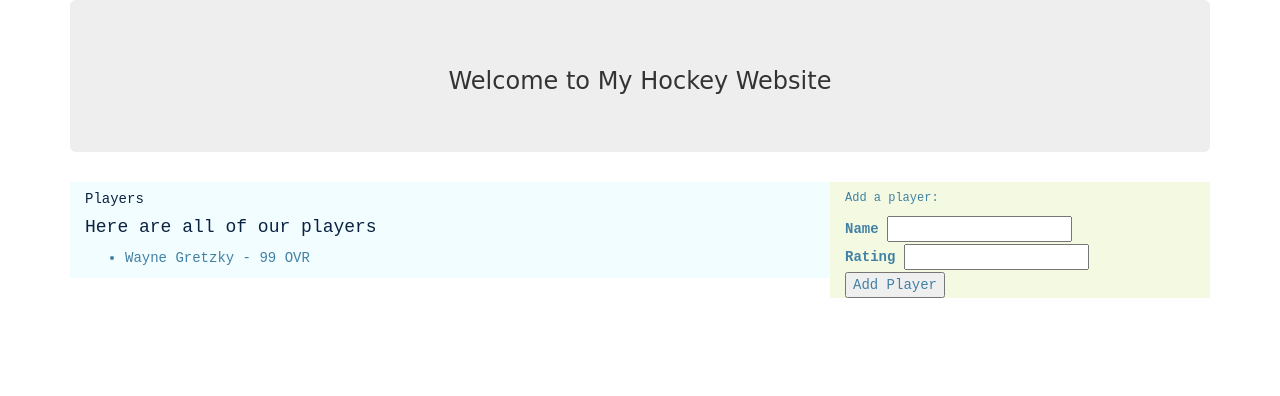
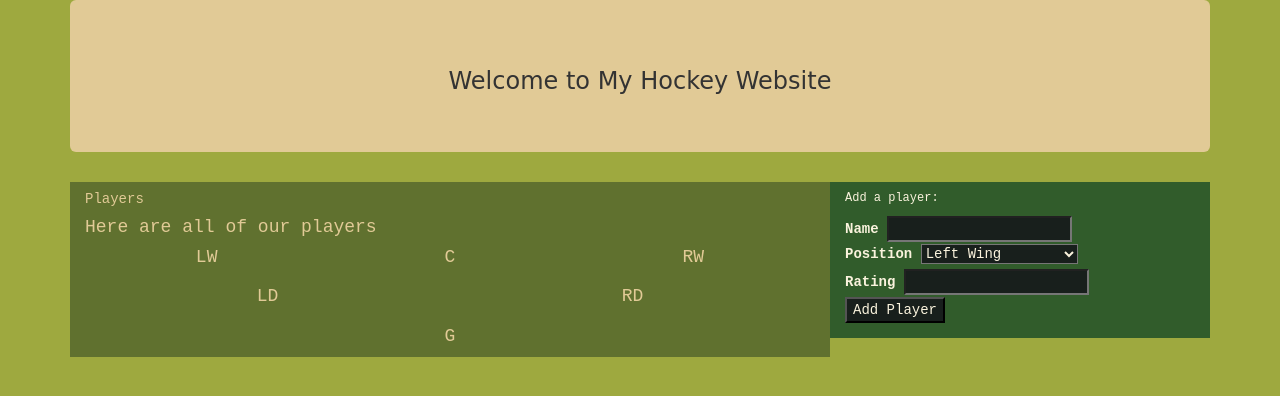
Before and after one commit to jtf86/gulp_javas, a website with bundled scripts: page index.html in a window 1280 px wide. Built offline with nearby package versions, Linux system fonts and the light colour scheme; a web font is replaced by a local one.

Commit message:
add styling

```diff
--- a/css/master.css
+++ b/css/master.css
@@ -1,22 +1,62 @@
+:root{
+    --text-color: #E1CA96;
+    --other-color: #FAF3DD;
+    --main-color:#9EA93F;
+    --secondary-color: #60712F;
+    --accent-color:#315C2B;
+    --success-color: #274029;
+    --failure-color: #181F1C;
+}
+
 body {
   font-family: monospace;
+  background-color: var(--main-color);
 }
 
 .title {
+  background-color: var(--text-color);
   text-align: center;
   font-family: 'Trade Winds', cursive;
 }
 
+input {
+  background-color: var(--failure-color);
+}
+
+select {
+  background-color: var(--failure-color);
+}
+
+button {
+  background-color: var(--failure-color);
+}
+
+
 .freeze {
-  background-color: #f2fdff;
-  color: #0a2342;
+  background-color: var(--secondary-color);
+  color: var(--text-color);
 }
 
 .thaw {
-  background-color: #F3FAE1;
-  color: #4281A4;
+  background-color: var(--accent-color);
+  color: var(--other-color);
+  padding-bottom: 15px;
 }
 
+.roster {
+  text-align: center;
+}
+
+.roster ul {
+  list-style: none;
+}
+
+.roster ul li {
+  color: var(--other-color);
+  font-size: 60%;
+}
+
+
 #players-list {
-  color: #4281A4;
+  color: var(--text-color);
 }
--- a/index.html
+++ b/index.html
@@ -16,15 +16,46 @@
       <div class="jumbotron title">
         <h3>Welcome to My Hockey Website</h3>
       </div>
+
       <div class="col-md-8 freeze">
         <h5>Players</h5>
         <h4>
           Here are all of our players
+          <div class="roster">
+            <div class="col-md-4">
+              <h4>LW</h4>
+              <ul id="lw">
+              </ul>
+            </div>
+            <div class="col-md-4">
+              <h4>C</h4>
+              <ul id="c">
+              </ul>
+            </div>
+            <div class="col-md-4">
+              <h4>RW</h4>
+              <ul id="rw">
+              </ul>
+            </div>
+            <div class="col-md-6">
+              <h4>LD</h4>
+              <ul id="ld">
+              </ul>
+            </div>
+            <div class="col-md-6">
+              <h4>RD</h4>
+              <ul id="rd">
+              </ul>
+            </div>
+            <div class="col-md-12">
+              <h4>G</h4>
+              <ul id="g">
+              </ul>
+            </div>
+          </div>
         </h4>
-        <ul id="players-list">
-          <li>Wayne Gretzky - 99 OVR</li>
-        </ul>
       </div>
+
       <div class="col-md-4 thaw" id="target">
         <form id="player-submit" action="index.html" method="post">
           <h6>
@@ -32,6 +63,16 @@
           </h6>
           <label for="new-player">Name</label>
           <input id="player-name" type="text" name="new-player" value="">
+          <br>
+          <label for="player-pos">Position</label>
+          <select id="player-position" name="player-pos">
+            <option value="lw">Left Wing</option>
+            <option value="rw">Right Wing</option>
+            <option value="c">Center</option>
+            <option value="ld">Left Defenseman</option>
+            <option value="rd">Right Defenseman</option>
+            <option value="g">Goalie</option>
+          </select>
           <br>
           <label for="rating">Rating</label>
           <input id="player-rating" type="number" name="rating" maximum="99">
```
Also changed, not shown: js/hockey-interface.js (+11 -2 lines), build/js/app.js (added).
